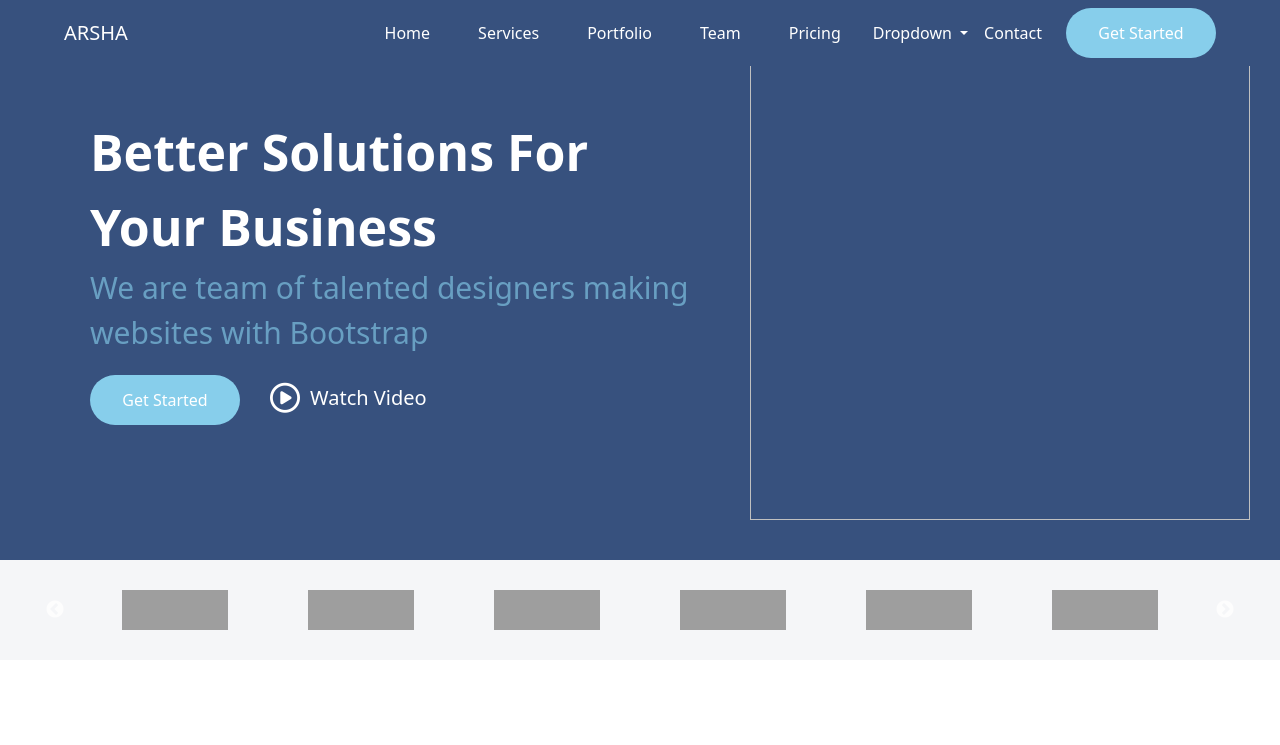
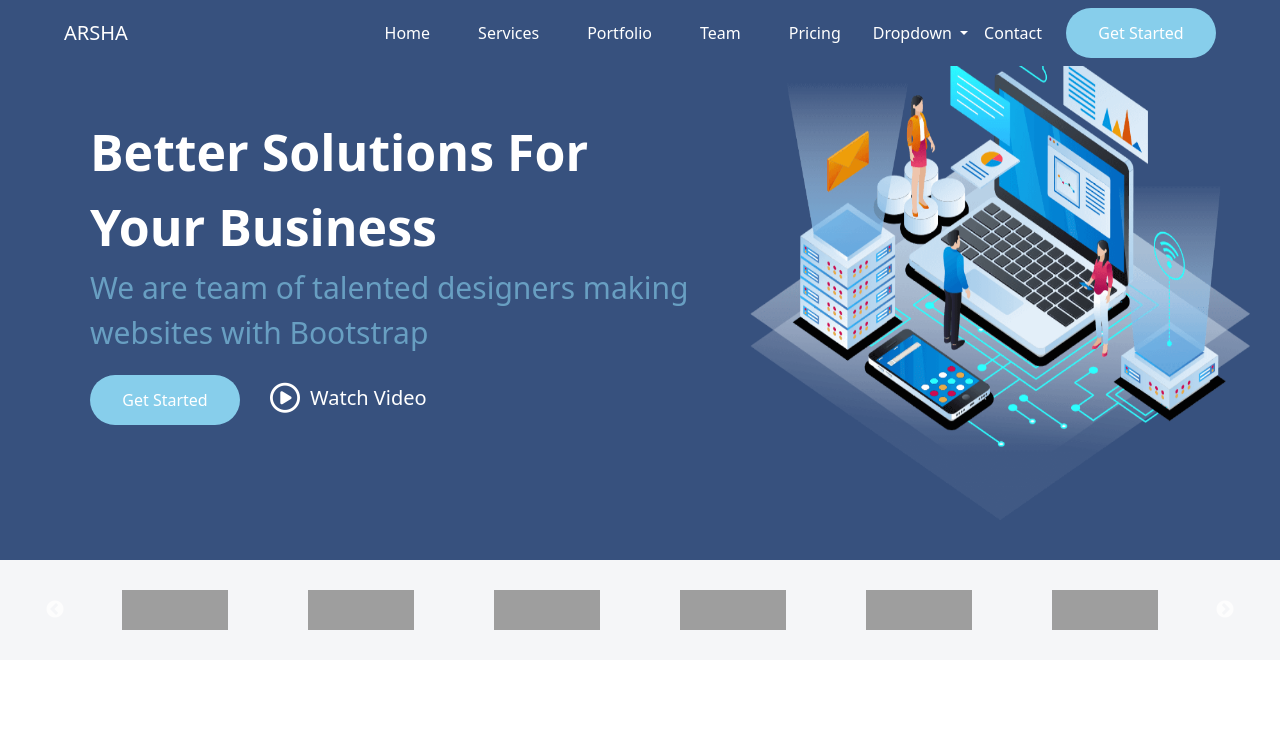
Before and after one commit to harshithravuri23/Arsha-Website-Clone, a plain HTML site: page index.html in a window 1280 px wide. Shown: the top 745 px of the page. Drawn offline with nearby package versions, Linux system fonts and the light colour scheme; the site is published under a folder, as on GitHub Pages, so addresses that start at the root find nothing; grey boxes are pictures that could not be loaded.

Commit message:
Update index.html

```diff
--- a/index.html
+++ b/index.html
@@ -108,7 +108,7 @@
           </div>
         </div>
       </div>
-      <img id="home_img" src="/hero-img.png " alt="" />
+      <img id="home_img" src="hero-img.png" alt="" />
     </div>
     <div class="logoes container-fluid">
       <div class="logo slider container">
```
